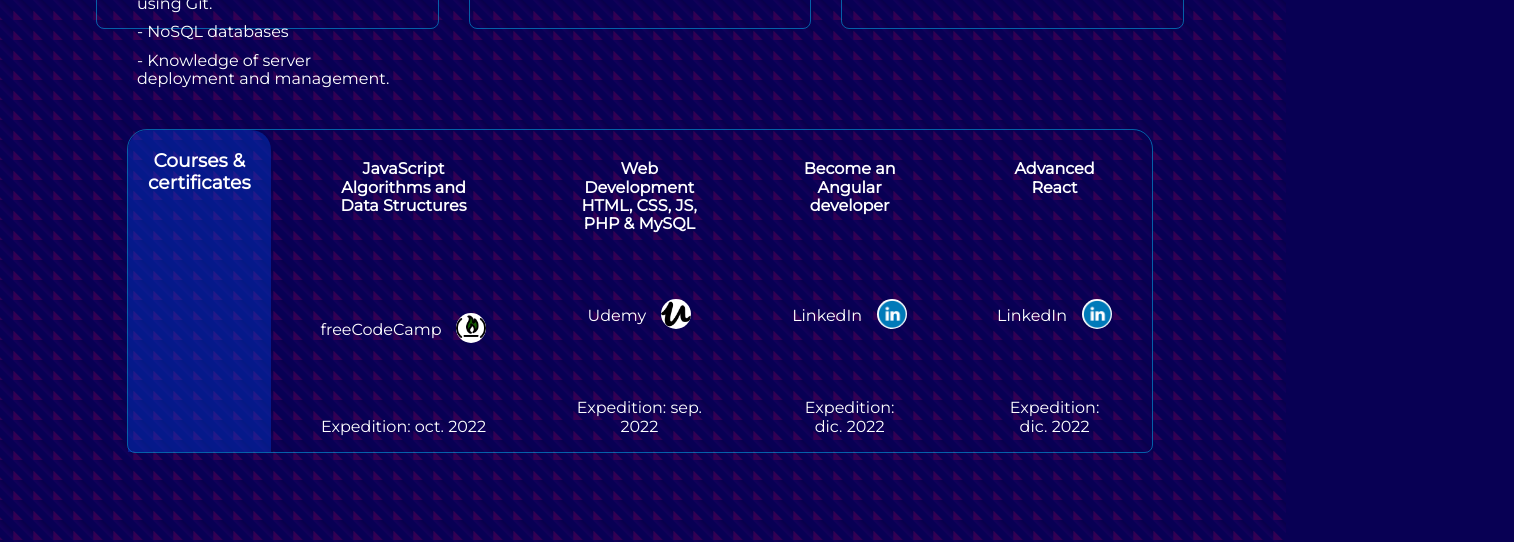
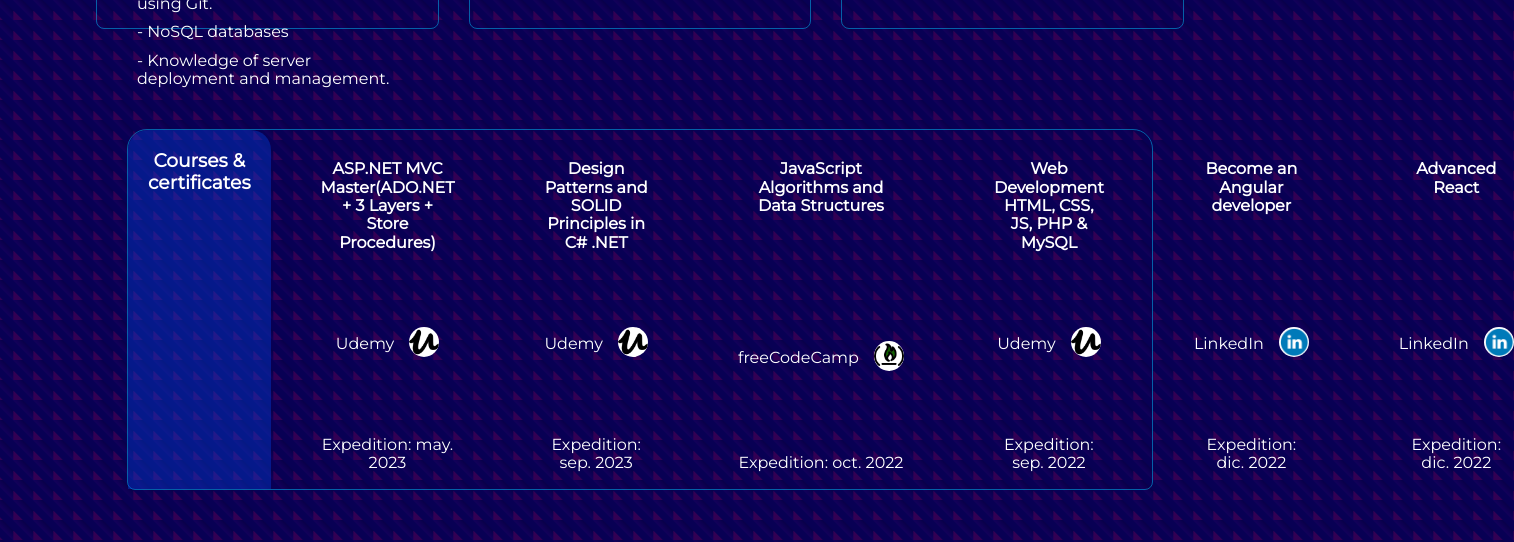
Before and after one commit to pablomoga9/Portfolio, a React (Create React App) app: page / in a window 1280 px wide. Shown: the part 4620-5162 px from the top of the page, 1514 px wide, since content can reach past the window. Built offline with nearby package versions, Linux system fonts and the light colour scheme.

Commit message:
certificates update

```diff
--- a/src/components/Main/Education/Education.jsx
+++ b/src/components/Main/Education/Education.jsx
@@ -5,7 +5,7 @@
 
 const Education = () => {
   return <><h2>Education</h2>
-    <section id="education">
+   <section id="education">
     <article data-aos="fade-right" data-aos-duration="1500">
       <h3>Web Applications Development Technique</h3>
       <p className="company">CESUR</p>
@@ -76,10 +76,28 @@
         </li>
       </ul>
     </article>
-    </section>
+   </section>
 
     <article className="courses" data-aos="fade-down" data-aos-duration="1500">
        <h3>Courses & certificates</h3>
+       <div className="certificate">
+       <p><b>ASP.NET MVC Master(ADO.NET + 3 Layers + Store Procedures)</b></p>
+        <div className="courseCompany">
+          <p>Udemy</p>
+          <img className="companyLogo" src={udemyLogo} alt="" />
+        </div>
+
+        <p>Expedition: may. 2023</p>
+       </div>
+       <div className="certificate">
+       <p><b>Design Patterns and SOLID Principles in C# .NET</b></p>
+        <div className="courseCompany">
+          <p>Udemy</p>
+          <img className="companyLogo" src={udemyLogo} alt="" />
+        </div>
+
+        <p>Expedition: sep. 2023</p>
+       </div>
        <div className="certificate">
        <p><b>JavaScript Algorithms and Data Structures</b></p>
         <div className="courseCompany">
```
